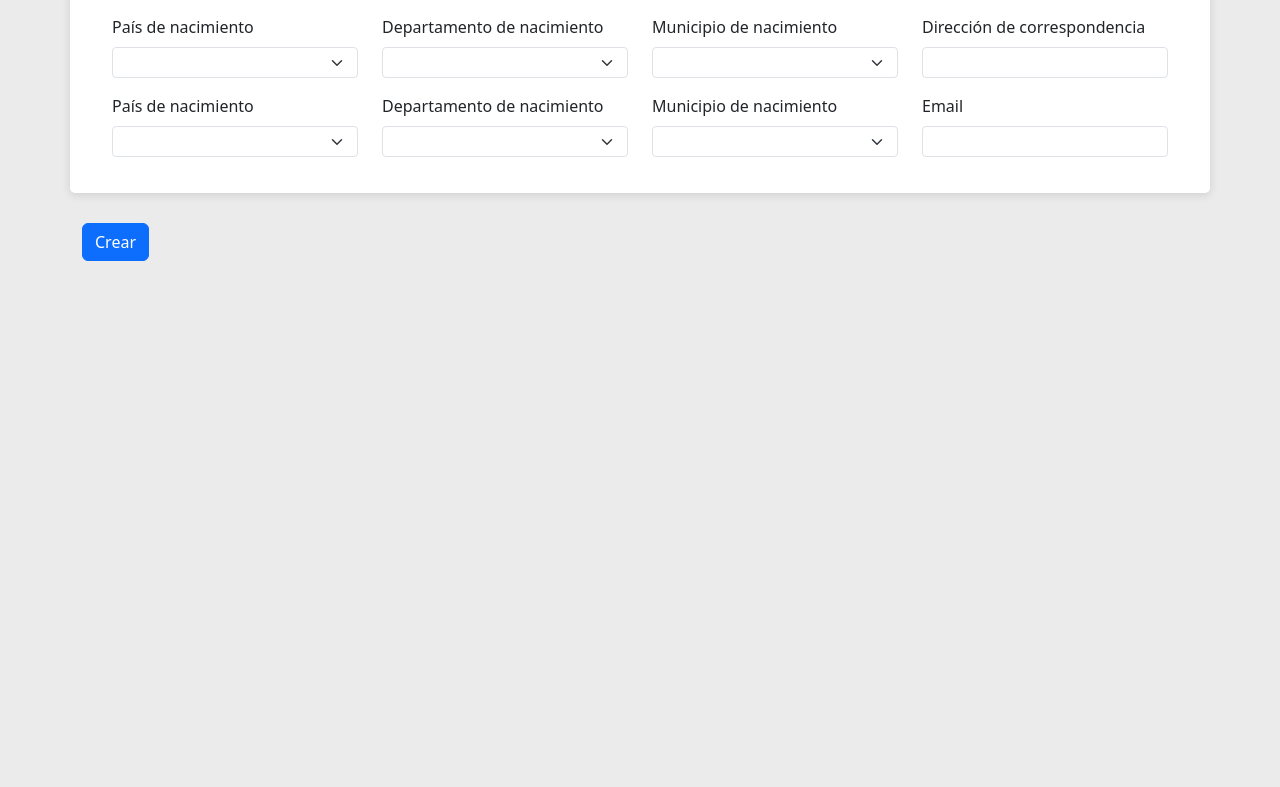
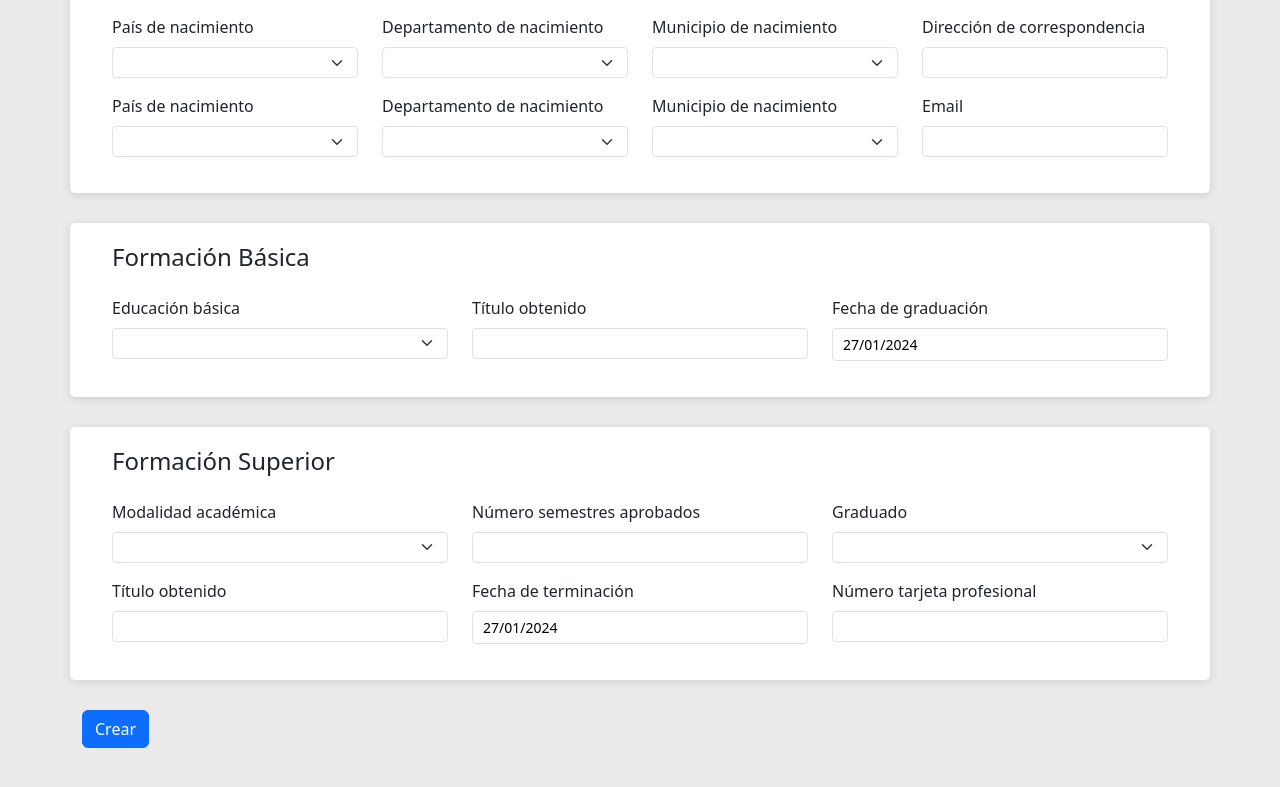
Before and after one commit to vapinedo/ASTRO, a React (Vite) app: page / in a window 1280 px wide. Shown: the part 443-1230 px from the top of the page. Before the commit the page ends 800 px from the top, so only its background shows below. Built offline with nearby package versions, Linux system fonts and the light colour scheme.

Commit message:
fix all validation schema

```diff
--- a/src/features/curriculum/components/FormacionBasicaForm.tsx
+++ b/src/features/curriculum/components/FormacionBasicaForm.tsx
@@ -41,7 +41,7 @@ export const formacionBasicaSchema = yup.object().shape({
         .string()
         .required("Título obtenido es requerido"),
     fechaGraduacion: yup
-        .string()
+        .date()
         .required("Fecha graduación es requerido"),
 });
 
--- a/src/features/curriculum/components/FormacionSuperiorForm.tsx
+++ b/src/features/curriculum/components/FormacionSuperiorForm.tsx
@@ -50,7 +50,7 @@ export const formacionSuperiorSchema = yup.object().shape({
         .string()
         .required("Título obtenido es requerido"),
     fechaTerminacion: yup
-        .string()
+        .date()
         .required("Fecha terminación es requerido"),
     numeroTarjetaProfesional: yup
         .string()
--- a/src/features/curriculum/pages/curriculum-nuevo/CurriculumNuevo.tsx
+++ b/src/features/curriculum/pages/curriculum-nuevo/CurriculumNuevo.tsx
@@ -8,14 +8,14 @@ import FormacionSuperiorForm, { formacionSuperiorDefaultValues, formacionSuperio
 
 let defaultValues: CurriculumNuevoInterface = {
     datosPersonales: datosPersonalesDefaultValues,
-    // formacionBasica: formacionBasicaDefaultValues,
-    // formacionSuperior: formacionSuperiorDefaultValues,
+    formacionBasica: formacionBasicaDefaultValues,
+    formacionSuperior: formacionSuperiorDefaultValues,
 };
 
 const validationSchema = yup.object().shape({
     datosPersonales: datosPersonalesSchema,
-    // formacionBasica: formacionBasicaSchema,
-    // formacionSuperior: formacionSuperiorSchema,
+    formacionBasica: formacionBasicaSchema,
+    formacionSuperior: formacionSuperiorSchema,
 });
 
 export default function CurriculumNuevo() {
@@ -53,7 +53,7 @@ export default function CurriculumNuevo() {
                     register={register}
                     setValue={setValue}
                 />
-                {/* <FormacionBasicaForm
+                <FormacionBasicaForm
                     errors={errors}
                     control={control}
                     register={register}
@@ -64,7 +64,7 @@ export default function CurriculumNuevo() {
                     control={control}
                     register={register}
                     setValue={setValue}
-                /> */}
+                />
 
                 <button type="submit" className="btn btn-primary">Crear</button>
             </form>
--- a/src/models/CurriculumNuevoInterface.tsx
+++ b/src/models/CurriculumNuevoInterface.tsx
@@ -1,7 +1,7 @@
 export interface CurriculumNuevoInterface {
     datosPersonales: DatosPersonales;
-    // formacionBasica: FormacionBasica;
-    // formacionSuperior: FormacionSuperior;
+    formacionBasica: FormacionBasica;
+    formacionSuperior: FormacionSuperior;
 };
 
 export interface DatosPersonales {
@@ -39,5 +39,5 @@ export interface FormacionSuperior {
     graduado: string;
     tituloObtenido: string;
     fechaTerminacion: Date;
-    numeroTarjetaProfesional?: string;
+    numeroTarjetaProfesional: string;
 }
```
